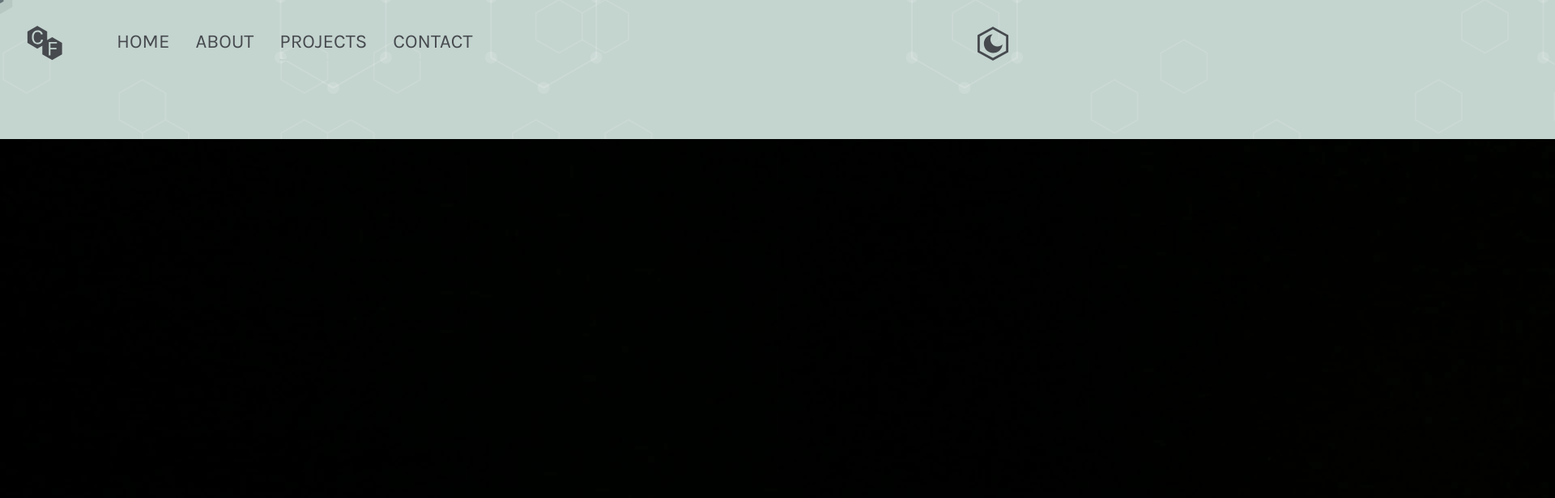
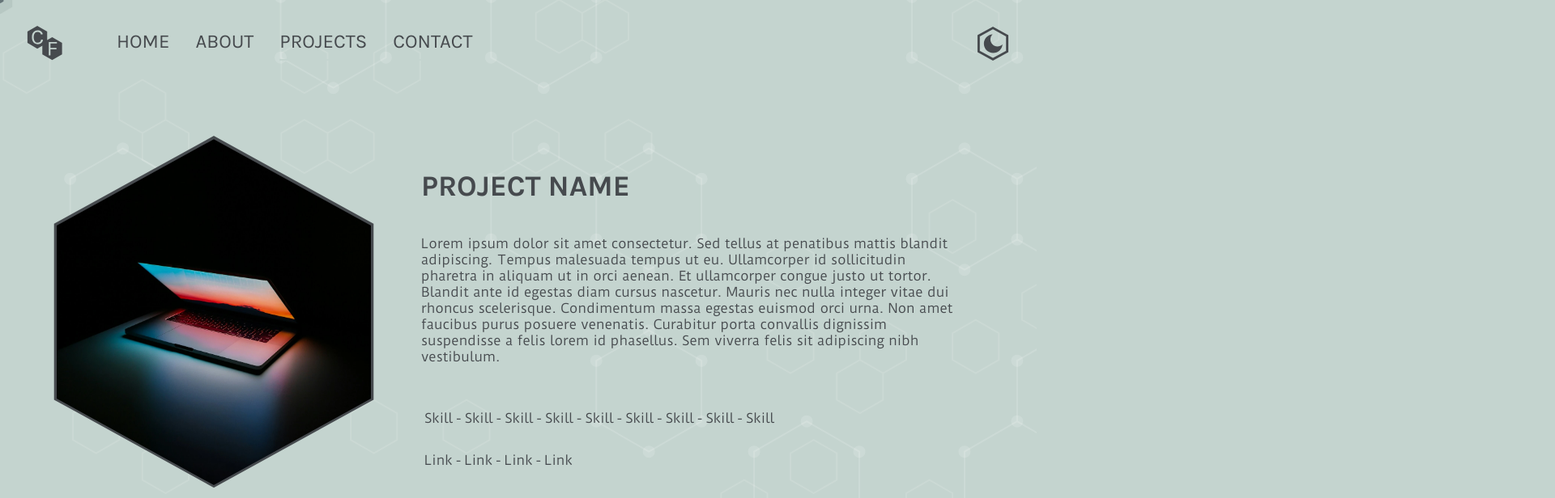
Before and after one commit to floretcl/Clementfloret, a React (Create React App) app in the folder portfolio-front/: page / in a window 1280 px wide. Shown: the top 616 px of the page at 81% size, 1920 px wide, since content can reach past the window. Built offline with nearby package versions, Linux system fonts and the light colour scheme.

Commit message:
fix carousel position and margin

```diff
--- a/portfolio-front/src/components/Carousel.js
+++ b/portfolio-front/src/components/Carousel.js
@@ -17,8 +17,10 @@ export default function Carousel({items}) {
             <div className="carousel__items">
                 {items[index]}
             </div>
-            <button className="carousel__prev" onClick={previousItem}>Prev</button>
-            <button className="carousel__next" onClick={nextItem}>Next</button>
+            <div className="carousel__buttons">
+                <button className="carousel__prev" onClick={previousItem}>Prev</button>
+                <button className="carousel__next" onClick={nextItem}>Next</button>
+            </div>
         </div>
     );
 }
--- a/portfolio-front/src/styles/index.scss
+++ b/portfolio-front/src/styles/index.scss
@@ -850,42 +850,6 @@ ul {
   padding: 4rem 0;
   margin: auto;
 
-  &__images {
-    position: relative;
-    display: inline-block;
-    margin: 0 0.5rem;
-
-    &::before {
-      content: '';
-      position: absolute;
-      top: -0.25rem;
-      left: -0.25rem;
-      right: -0.25rem;
-      bottom: -0.25rem;
-      background: $dark-color;
-      mask-image: url("../svg/polygon.svg");
-      -webkit-mask-image: url("../svg/polygon.svg");
-      mask-repeat: no-repeat;
-      -webkit-mask-repeat: no-repeat;
-      mask-size: cover;
-      -webkit-mask-size: contain;
-    }
-  }
-
-  &__mask {
-    mask-image: url("../svg/polygon.svg");
-    -webkit-mask-image: url("../svg/polygon.svg");
-    mask-repeat: no-repeat;
-    -webkit-mask-repeat: no-repeat;
-    mask-size: cover;
-    -webkit-mask-size: contain;
-  }
-
-  &__img {
-    width: 18rem;
-    height: 18rem;
-  }
-
   &__content {
     margin: 1.5rem 7%;
   }
@@ -921,6 +885,65 @@ ul {
         color: $purple-color;
       }
     }
+  }
+}
+
+// CAROUSEL
+
+.carousel {
+  display: flex;
+  flex-direction: column;
+  justify-content: center;
+  align-items: center;
+
+  &__items {
+    position: relative;
+    width: 18rem;
+    height: 18rem;
+  }
+}
+
+// CAROUSEL ITEM
+
+.item {
+  position: absolute;
+  top: 0;
+  left: 0;
+
+  &__content {
+    position: relative;
+    display: inline-block;
+    //margin: 0 0.5rem;
+
+    &::before {
+      content: '';
+      position: absolute;
+      top: -0.25rem;
+      left: -0.25rem;
+      right: -0.25rem;
+      bottom: -0.25rem;
+      background: $dark-color;
+      mask-image: url("../svg/polygon.svg");
+      -webkit-mask-image: url("../svg/polygon.svg");
+      mask-repeat: no-repeat;
+      -webkit-mask-repeat: no-repeat;
+      mask-size: cover;
+      -webkit-mask-size: contain;
+    }
+  }
+
+  &__mask {
+    mask-image: url("../svg/polygon.svg");
+    -webkit-mask-image: url("../svg/polygon.svg");
+    mask-repeat: no-repeat;
+    -webkit-mask-repeat: no-repeat;
+    mask-size: cover;
+    -webkit-mask-size: contain;
+  }
+
+  &__img {
+    width: 18rem;
+    height: 18rem;
   }
 }
 
@@ -968,11 +991,6 @@ ul {
   }
 
   .project {
-    &__img {
-      width: 22rem;
-      height: 22rem;
-    }
-
     &__content {
       margin: 2rem 12%;
     }
@@ -983,6 +1001,20 @@ ul {
 
     &__skills, &__links {
       margin: 2rem 0;
+    }
+  }
+
+  .carousel {
+    &__items {
+      width: 22rem;
+      height: 22rem;
+    }
+  }
+
+  .item {
+    &__img {
+      width: 22rem;
+      height: 22rem;
     }
   }
 }
@@ -1135,13 +1167,22 @@ ul {
   }
 
   .project {
+    &__content {
+      margin: 2rem 15%;
+    }
+  }
+
+  .carousel {
+    &__items {
+      width: 26rem;
+      height: 26rem;
+    }
+  }
+
+  .item {
     &__img {
       width: 26rem;
       height: 26rem;
-    }
-
-    &__content {
-      margin: 2rem 15%;
     }
   }
 }
@@ -1196,15 +1237,6 @@ ul {
     flex-direction: row;
     text-align: start;
 
-    &__images {
-      margin: 0 1rem 0 2rem;
-    }
-
-    &__img {
-      width: 28rem;
-      height: 28rem;
-    }
-
     &__content {
       max-width: 38rem;
       margin: 0 3rem 0 1rem;
@@ -1222,14 +1254,24 @@ ul {
       }
     }
   }
+
+  .carousel {
+    &__items {
+      width: 28rem;
+      height: 28rem;
+    }
+  }
+
+  .item {
+    &__img {
+      width: 28rem;
+      height: 28rem;
+    }
+  }
 }
 
 @media all and (min-width: $x-large) {
   .project {
-    &__images {
-      margin: 0 2rem 0 2rem;
-    }
-
     &__img {
       width: 32rem;
       height: 32rem;
```
